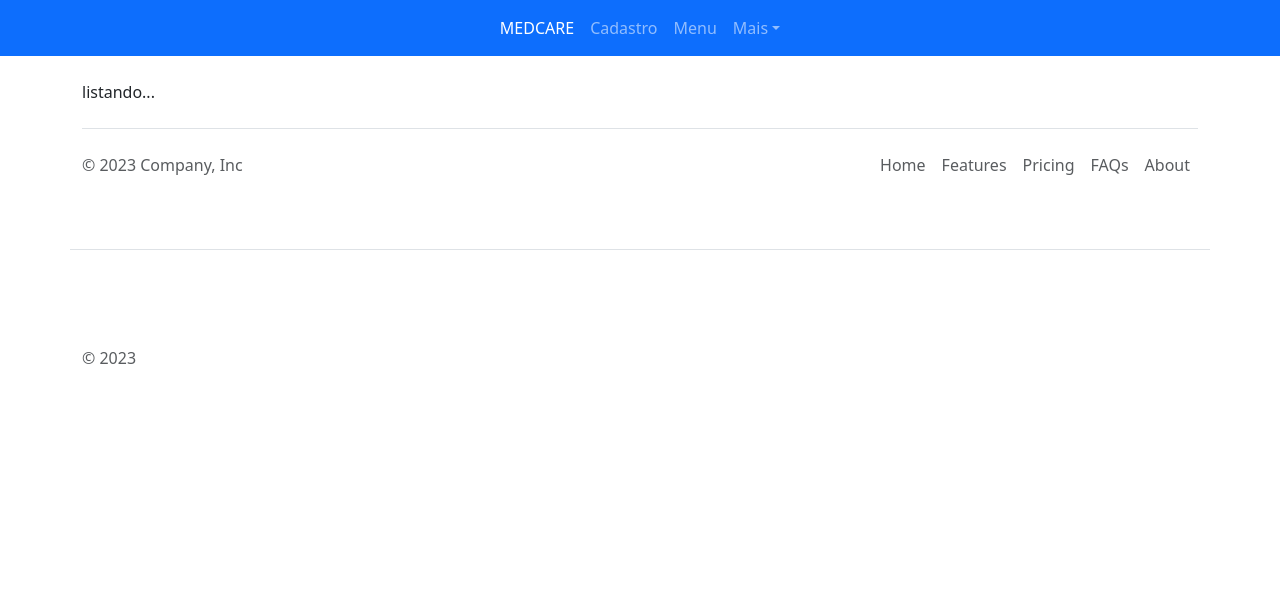
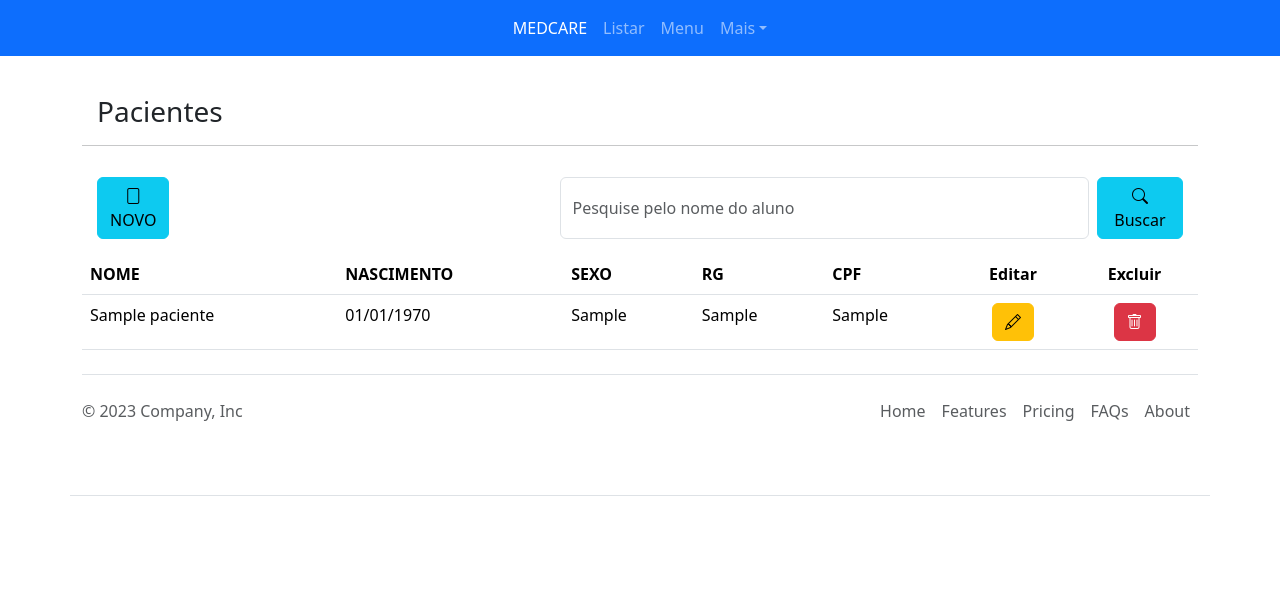
Before and after one commit to mariaclarasousaa/rmhospital, a PHP site: page /?page=pacienteControle&acao=listar in a window 1280 px wide. Shown: the top 590 px of the page. Run offline with PHP 8.4, Linux system fonts and the light colour scheme; tables that the repository leaves empty or names only in its code hold one stand-in row (values such as "Sample post").

Commit message:
listagem

```diff
--- a/controle/pacienteControle.php
+++ b/controle/pacienteControle.php
@@ -19,8 +19,10 @@ if ($acao == NULL) {
 
     $pacienteDao->salvar($paciente);
 
+    header("Location: ?page=pacienteControle&acao=listar");
 } else if ($acao == "listar") {
-    echo "listando...";
+    $pacientes = $pacienteDao->listar();
+    include 'pages/listarPaciente.php';
 } else if ($acao == "alterar") {
     echo "alterando...";
 } else if ($acao == "excluir") {
--- a/index.php
+++ b/index.php
@@ -5,6 +5,7 @@
     <meta name="viewport" content="width=device-width, initial-scale=1">
     <title>Bootstrap demo</title>
     <link href="https://cdn.jsdelivr.net/npm/bootstrap@5.3.1/dist/css/bootstrap.min.css" rel="stylesheet" integrity="sha384-4bw+/aepP/YC94hEpVNVgiZdgIC5+VKNBQNGCHeKRQN+PtmoHDEXuppvnDJzQIu9" crossorigin="anonymous">
+    <link rel="stylesheet" href="https://cdn.jsdelivr.net/npm/bootstrap-icons@1.11.1/font/bootstrap-icons.css">
   </head>
   <body>
 
@@ -20,7 +21,7 @@
             <a class="nav-link active" aria-current="page" href="#">MEDCARE</a>
           </li>
           <li class="nav-item">
-            <a class="nav-link" href="?page=pacienteControle">Cadastro</a>
+            <a class="nav-link" href="?page=pacienteControle&acao=listar">Listar</a>
           </li>
           <li class="nav-item">
             <a class="nav-link" href="#">Menu</a>
--- a/modelo/dao/pacienteDao.php
+++ b/modelo/dao/pacienteDao.php
@@ -40,6 +40,19 @@ class PacienteDao
 
     public function listar()
     {
+            $host = "localhost";
+            $usuario = "root";
+            $senha = "aluno";
+            $bd = "mydb";
+
+            $conexao = new PDO("mysql:host=$host;dbname=$bd", $usuario, $senha);
+
+            $query = $conexao->prepare('SELECT nome, nascimento, sexo, rg, cpf FROM paciente');
+            $query->execute();
+            $paciente = $query->fetchAll(PDO::FETCH_CLASS);
+
+            return $paciente;
+
     }
 
     public function deletar($id)
--- /dev/null
+++ b/pages/listarPaciente.php
@@ -0,0 +1,48 @@
+
+<h3 style="margin:15px;">Pacientes</h3>
+<hr />
+<div class="row" style="padding:15px;">
+    <div class="col-5">
+        <a class="btn btn-info" href="?page=pacienteControle"> <i class="bi bi-file"></i><br /> NOVO</a>
+    </div>
+    <div class="col-7">
+        <form class="d-flex" role="search">
+            <input class="form-control me-2" type="search" placeholder="Pesquise pelo nome do aluno" aria-label="Search">
+            <button class="btn btn-info" type="submit"><i class="bi bi-search"></i> Buscar</button>
+        </form>
+    </div>
+</div>
+
+
+<table class="table">
+    <tr>
+        <th>NOME</th>
+        <th>NASCIMENTO</th>
+        <th>SEXO</th>
+        <th>RG</th>
+        <th>CPF</th>
+
+        <th class="text-center">Editar</th>
+        <th class="text-center">Excluir</th>
+    </tr>
+
+    <?php foreach ($pacientes as $paciente) { ?>
+        <tr>
+            <td><?php echo $paciente->nome; ?></td>
+            <td><?php echo date('d/m/Y', strtotime($paciente->nascimento)); ?></td>
+            <td><?php echo $paciente->sexo; ?></td>
+            <td><?php echo $paciente->rg; ?></td>
+            <td><?php echo $paciente->cpf; ?></td>
+            <td class="text-center">
+                <a href="#" class="btn btn-warning">
+                    <i class="bi bi-pencil"></i>
+                </a>
+            </td>
+            <td class="text-center">
+                <a href="#" class="btn btn-danger">
+                    <i class="bi bi-trash"></i>
+                </a>
+            </td>
+        </tr>
+    <?php } ?>
+</table>
```
